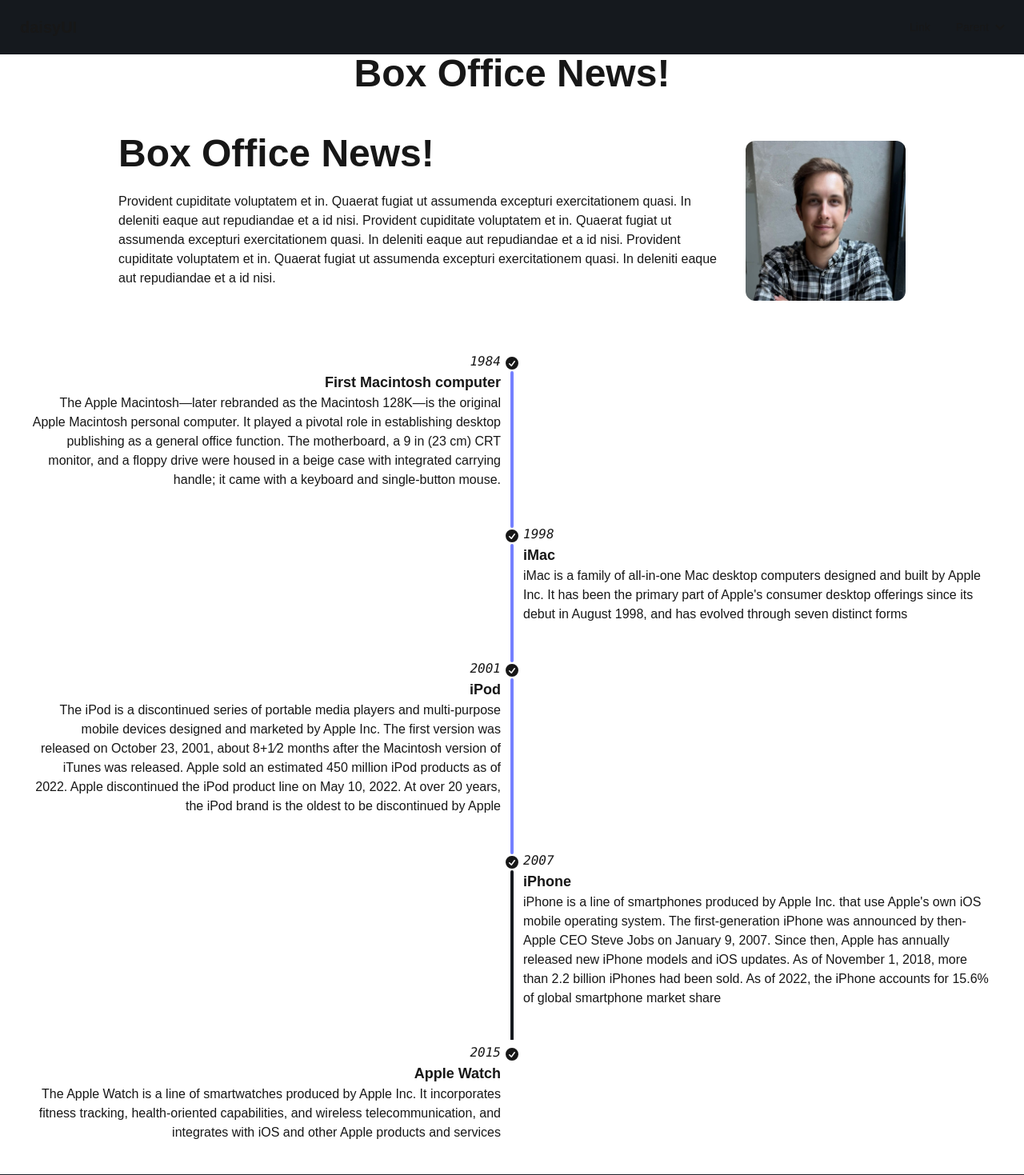
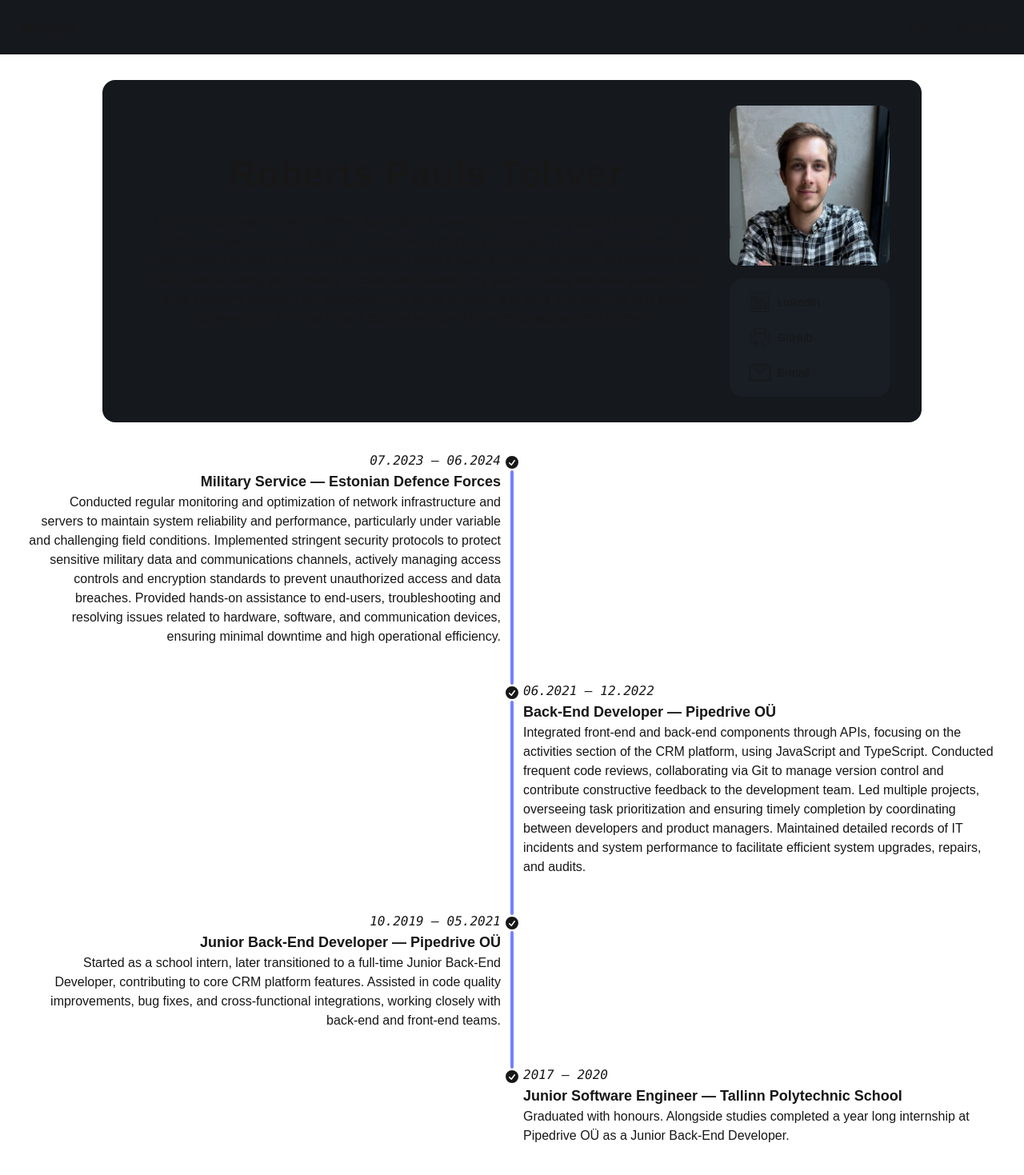
Before and after one commit to Box-Bop/Box-Bop.github.io, a Next.js app: page / in a window 1280 px wide. Shown: the top 1469 px of the page at 80% size. Built offline with nearby package versions, Linux system fonts and the light colour scheme.

Commit message:
Added content, with better layout

```diff
--- a/src/app/components/timeline.tsx
+++ b/src/app/components/timeline.tsx
@@ -1,71 +1,47 @@
 const personalTimeline = [
 	{
-		year: "1984",
-		title: "First Macintosh computer",
+		year: "07.2023 — 06.2024",
+		title: "Military Service — Estonian Defence Forces",
 		description: `
-		The Apple Macintosh—later rebranded as the Macintosh 128K—is the
-		  original Apple Macintosh personal computer. It played a pivotal role
-		  in establishing desktop publishing as a general office function. The
-		  motherboard, a 9 in (23 cm) CRT monitor, and a floppy drive were
-		  housed in a beige case with integrated carrying handle; it came with a
-		  keyboard and single-button mouse.
+		Conducted regular monitoring and optimization of network infrastructure and servers to maintain system reliability and performance, particularly under variable and challenging field conditions.
+        Implemented stringent security protocols to protect sensitive military data and communications channels, actively managing access controls and encryption standards to prevent unauthorized access and data breaches.
+        Provided hands-on assistance to end-users, troubleshooting and resolving issues related to hardware, software, and communication devices, ensuring minimal downtime and high operational efficiency.
 		`,
 		done: true,
 	},
 	{
-		year: "1998",
-		title: "iMac",
+		year: "06.2021 — 12.2022",
+		title: "Back-End Developer — Pipedrive OÜ",
 		description: `
-		  iMac is a family of all-in-one Mac desktop computers designed and
-		  built by Apple Inc. It has been the primary part of Apple's consumer
-		  desktop offerings since its debut in August 1998, and has evolved
-		  through seven distinct forms
+			Integrated front-end and back-end components through APIs, focusing on the activities section of the CRM platform, using JavaScript and TypeScript.
+        	Conducted frequent code reviews, collaborating via Git to manage version control and contribute constructive feedback to the development team.
+        	Led multiple projects, overseeing task prioritization and ensuring timely completion by coordinating between developers and product managers.
+        	Maintained detailed records of IT incidents and system performance to facilitate efficient system upgrades, repairs, and audits.
 		`,
 		done: true,
 	},
 	{
-		year: "2001",
-		title: "iPod",
+		year: "10.2019 — 05.2021",
+		title: "Junior Back-End Developer — Pipedrive OÜ",
 		description: `
-		  The iPod is a discontinued series of portable media players and
-		  multi-purpose mobile devices designed and marketed by Apple Inc. The
-		  first version was released on October 23, 2001, about 8+1⁄2 months
-		  after the Macintosh version of iTunes was released. Apple sold an
-		  estimated 450 million iPod products as of 2022. Apple discontinued the
-		  iPod product line on May 10, 2022. At over 20 years, the iPod brand is
-		  the oldest to be discontinued by Apple
+			Started as a school intern, later transitioned to a full-time Junior Back-End Developer, contributing to core CRM platform features.
+        	Assisted in code quality improvements, bug fixes, and cross-functional integrations, working closely with back-end and front-end teams.
 		`,
 		done: true,
 	},
 	{
-		year: "2007",
-		title: "iPhone",
+		year: "2017 — 2020",
+		title: "Junior Software Engineer — Tallinn Polytechnic School",
 		description: `
-		  iPhone is a line of smartphones produced by Apple Inc. that use
-		  Apple's own iOS mobile operating system. The first-generation iPhone
-		  was announced by then-Apple CEO Steve Jobs on January 9, 2007. Since
-		  then, Apple has annually released new iPhone models and iOS updates.
-		  As of November 1, 2018, more than 2.2 billion iPhones had been sold.
-		  As of 2022, the iPhone accounts for 15.6% of global smartphone market
-		  share
+		  Graduated with honours. Alongside studies completed a year long internship at Pipedrive OÜ as a Junior Back-End Developer.
 		`,
-		done: false,
-	},
-	{
-		year: "2015",
-		title: "Apple Watch",
-		description: `
-		  The Apple Watch is a line of smartwatches produced by Apple Inc. It
-		  incorporates fitness tracking, health-oriented capabilities, and
-		  wireless telecommunication, and integrates with iOS and other Apple
-		  products and services
-		`,
-		done: false,
-	},
+		done: true,
+	}
 ];
 
 export default function Timeline() {
 	return (
+		<div>
 			<ul className="timeline timeline-snap-icon max-md:timeline-compact timeline-vertical max-w-7xl m-auto px-8">
 				{personalTimeline.map((item, index) => (
 					<li>
@@ -73,7 +49,8 @@
 						index != 0 ? (
 							<hr
 								className={
-								item.done || personalTimeline[index - 1].done
+									item.done ||
+									personalTimeline[index - 1].done
 										? "bg-primary"
 										: ""
 								}
@@ -102,8 +79,12 @@
 									: "timeline-end md:text-start") + " mb-10"
 							}
 						>
-						<time className="font-mono italic">{item.year}</time>
-						<div className="text-lg font-black">{item.title}</div>
+							<time className="font-mono italic">
+								{item.year}
+							</time>
+							<div className="text-lg font-black">
+								{item.title}
+							</div>
 							{item.description}
 						</div>
 						{index != personalTimeline.length - 1 ? (
@@ -114,5 +95,6 @@
 					</li>
 				))}
 			</ul>
+		</div>
 	);
 }
--- a/src/app/page.tsx
+++ b/src/app/page.tsx
@@ -30,29 +30,101 @@
 				</div>
 			</div>
 
-      <div>
-        <h1 className="text-5xl font-bold text-center">Box Office News!</h1>
+			{/* <div>
+				<h1 className="text-5xl font-bold text-center">
+					Box Office News!
+				</h1>
+			</div> */}
+			<div className="card bg-base-300 rounded-box max-w-5xl mx-auto p-8 my-8">
+				<div className="flex">
+					<div className="flex-grow max-w-3xl text-center m-auto px-6">
+						<h1 className="text-5xl font-bold">Roberts Pauls Tohver</h1>
+						<p className="py-6">
+						I am an IT professional with a strong foundation in creating and enhancing digital solutions.
+						With hands-on experience in IT support, I am drawn to complex challenges, initiating innovation,
+						and data analysis aimed at improving processes. I have a keen interest in the latest technologies and their potential,
+						along with a desire to continually develop my skills to create valuable solutions that drive company growth.
+						I am confident in my ability to adapt and work in a team not only helps achieve goals but also fosters positive
+						relationships with colleagues and partners.
+						</p>
 					</div>
-      <div className="hero bg-base-200 min-h-80 bg-transparent">
-        <div className="hero-content flex-col lg:flex-row-reverse">
-          <Image className="rounded-xl" src={"/pfp.jpg"} alt="Profile picture" width="200" height="200"/>
-          <div className="max-w-3xl">
-            <h1 className="text-5xl font-bold">Box Office News!</h1>
-            <p className="py-6">
-              Provident cupiditate voluptatem et in. Quaerat fugiat ut assumenda
-              excepturi exercitationem quasi. In deleniti eaque aut repudiandae
-              et a id nisi.
-              Provident cupiditate voluptatem et in. Quaerat fugiat ut assumenda
-              excepturi exercitationem quasi. In deleniti eaque aut repudiandae
-              et a id nisi.
-              Provident cupiditate voluptatem et in. Quaerat fugiat ut assumenda
-              excepturi exercitationem quasi. In deleniti eaque aut repudiandae
-              et a id nisi.
-            </p>
+					<div className="flex-none flex-column px-2">
+						<Image
+							className="rounded-xl"
+							src={"/pfp.jpg"}
+							alt="Profile picture"
+							width="200"
+							height="200"
+						/>
+						{/* <div className="avatar">
+						<div className="w-64 rounded">
+							<img src="https://img.daisyui.com/images/stock/photo-1534528741775-53994a69daeb.webp" />
+						</div>
+					</div> */}
+						<ul className="menu bg-base-200 rounded-box w-m mt-4">
+							<li>
+								<a>
+									<svg
+										xmlns="http://www.w3.org/2000/svg"
+										className="h-7 w-7"
+										fill="none"
+										viewBox="0 0 32 32"
+										stroke="currentColor"
+									>
+										<path
+											// strokeLinecap="round"
+											// strokeLinejoin="round"
+											// strokeWidth="2"
+											d="M26.111,3H5.889c-1.595,0-2.889,1.293-2.889,2.889V26.111c0,1.595,1.293,2.889,2.889,2.889H26.111c1.595,0,2.889-1.293,2.889-2.889V5.889c0-1.595-1.293-2.889-2.889-2.889ZM10.861,25.389h-3.877V12.87h3.877v12.519Zm-1.957-14.158c-1.267,0-2.293-1.034-2.293-2.31s1.026-2.31,2.293-2.31,2.292,1.034,2.292,2.31-1.026,2.31-2.292,2.31Zm16.485,14.158h-3.858v-6.571c0-1.802-.685-2.809-2.111-2.809-1.551,0-2.362,1.048-2.362,2.809v6.571h-3.718V12.87h3.718v1.686s1.118-2.069,3.775-2.069,4.556,1.621,4.556,4.975v7.926Z"
+										/>
+									</svg>
+									LinkedIn
+								</a>
+							</li>
+							<li>
+								<a>
+									<svg
+										xmlns="http://www.w3.org/2000/svg"
+										className="h-7 w-7"
+										fill="none"
+										viewBox="0 0 32 32"
+										stroke="currentColor"
+									>
+										<path
+											// strokeLinecap="round"
+											// strokeLinejoin="round"
+											// strokeWidth="2"
+											d="M16,2.345c7.735,0,14,6.265,14,14-.002,6.015-3.839,11.359-9.537,13.282-.7,.14-.963-.298-.963-.665,0-.473,.018-1.978,.018-3.85,0-1.312-.437-2.152-.945-2.59,3.115-.35,6.388-1.54,6.388-6.912,0-1.54-.543-2.783-1.435-3.762,.14-.35,.63-1.785-.14-3.71,0,0-1.173-.385-3.85,1.435-1.12-.315-2.31-.472-3.5-.472s-2.38,.157-3.5,.472c-2.677-1.802-3.85-1.435-3.85-1.435-.77,1.925-.28,3.36-.14,3.71-.892,.98-1.435,2.24-1.435,3.762,0,5.355,3.255,6.563,6.37,6.913-.403,.35-.77,.963-.893,1.872-.805,.368-2.818,.963-4.077-1.155-.263-.42-1.05-1.452-2.152-1.435-1.173,.018-.472,.665,.017,.927,.595,.332,1.277,1.575,1.435,1.978,.28,.787,1.19,2.293,4.707,1.645,0,1.173,.018,2.275,.018,2.607,0,.368-.263,.787-.963,.665-5.719-1.904-9.576-7.255-9.573-13.283,0-7.735,6.265-14,14-14Z"
+										/>
+									</svg>
+									GitHub
+								</a>
+							</li>
+							<li>
+								<a>
+									<svg
+										xmlns="http://www.w3.org/2000/svg"
+										className="h-7 w-7"
+										fill="none"
+										viewBox="0 0 32 32"
+										stroke="currentColor"
+									>
+										<path
+											// strokeLinecap="round"
+											// strokeLinejoin="round"
+											// strokeWidth="2"
+											d="M29 4H3a3 3 0 0 0-3 3v18a3 3 0 0 0 3 3h26a3 3 0 0 0 3-3V7a3 3 0 0 0-3-3zm-.72 2L16 14.77 3.72 6zM30 25a1 1 0 0 1-1 1H3a1 1 0 0 1-1-1V7.23l13.42 9.58a1 1 0 0 0 1.16 0L30 7.23z"
+										/>
+									</svg>
+									E-mail
+								</a>
+							</li>
+						</ul>
 					</div>
 				</div>
 			</div>
-      <Timeline/>
+
+			<Timeline />
 		</div>
 	);
 }
```
Lines whose indentation alone changed are shown as unchanged.
